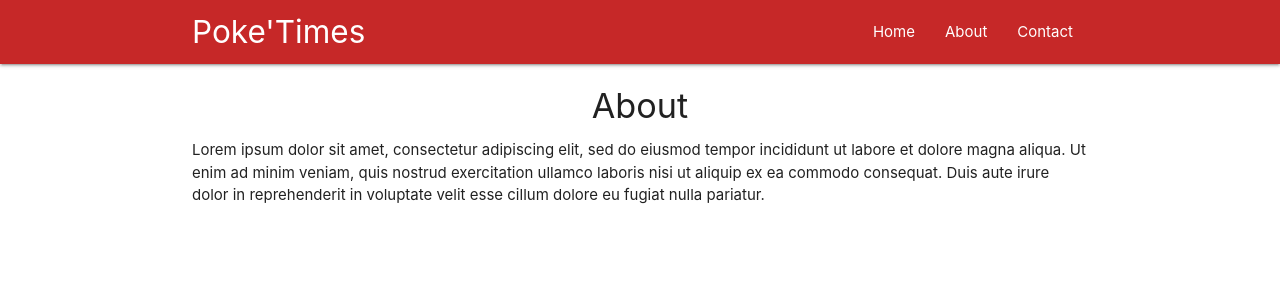
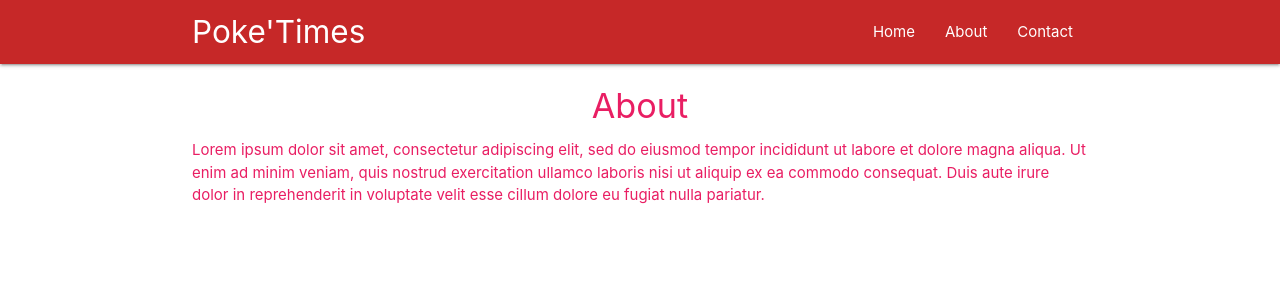
Before and after one commit to blfortier/react-redux-part2, a React (Create React App) app: page /about in a window 1280 px wide. Shown: the top 300 px of the page. Built offline with nearby package versions, Linux system fonts and the light colour scheme.

Commit message:
higher order components

```diff
--- a/src/components/About.js
+++ b/src/components/About.js
@@ -1,6 +1,8 @@
 // functional component
 
 import React from 'react';
+import Rainbow from '../hoc/Rainbow';
+
 
 const About = () => {
     return (
@@ -12,4 +14,4 @@ const About = () => {
 }
 
 
-export default About;
+export default Rainbow(About);
--- /dev/null
+++ b/src/hoc/Rainbow.js
@@ -0,0 +1,21 @@
+import React from 'react';
+
+const Rainbow = (WrappedComponent) => {
+
+    const colors = ['red', 'pink', 'orange', 'blue', 'green', 'yellow'];
+    const randomColor = colors[Math.floor(Math.random() * 5)];
+    const className = randomColor + '-text';
+
+    return(props) => {
+        return(
+            <div className = {className}>
+                <WrappedComponent {...props} />
+            </div>
+        )
+    }
+
+
+}
+
+
+export default Rainbow;
```
